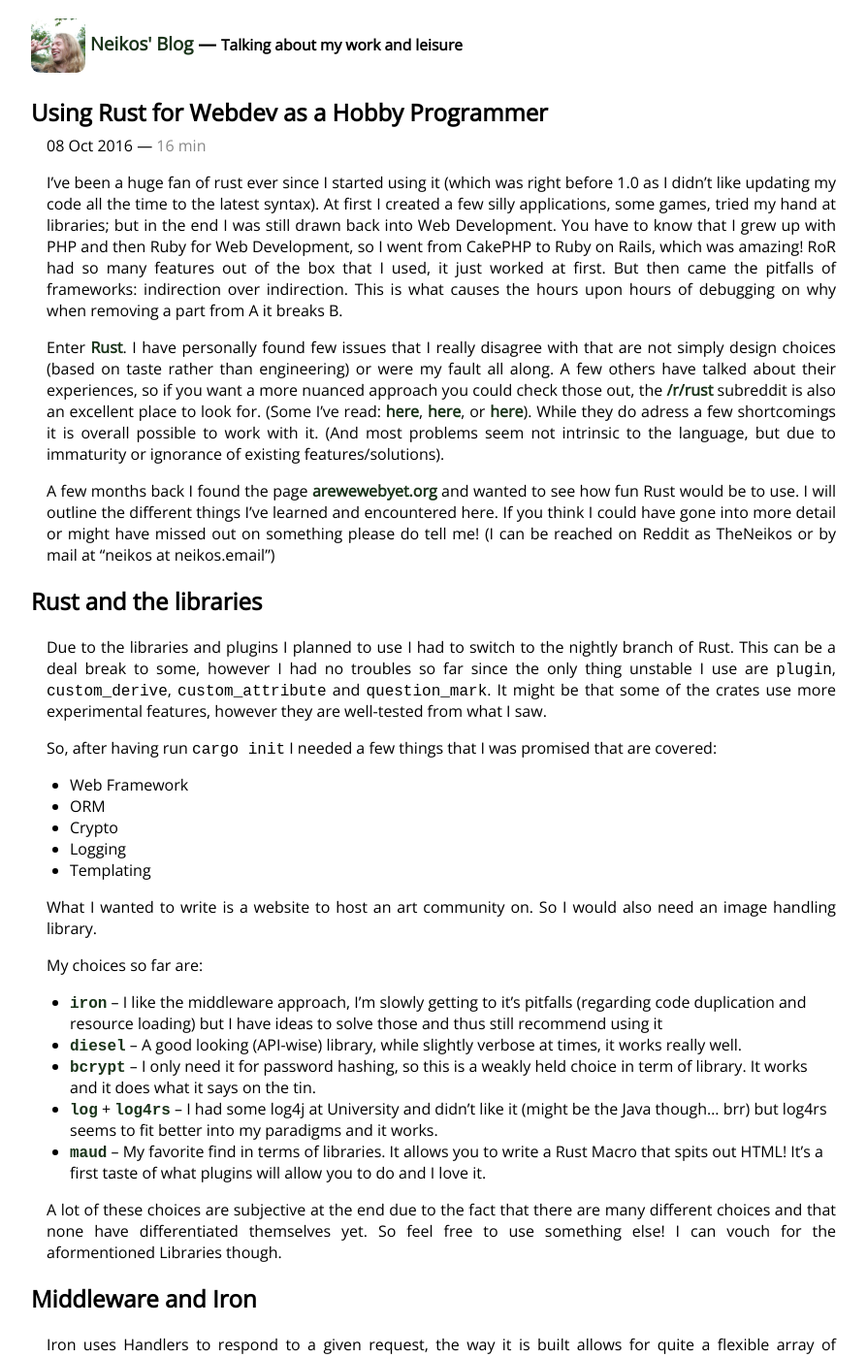
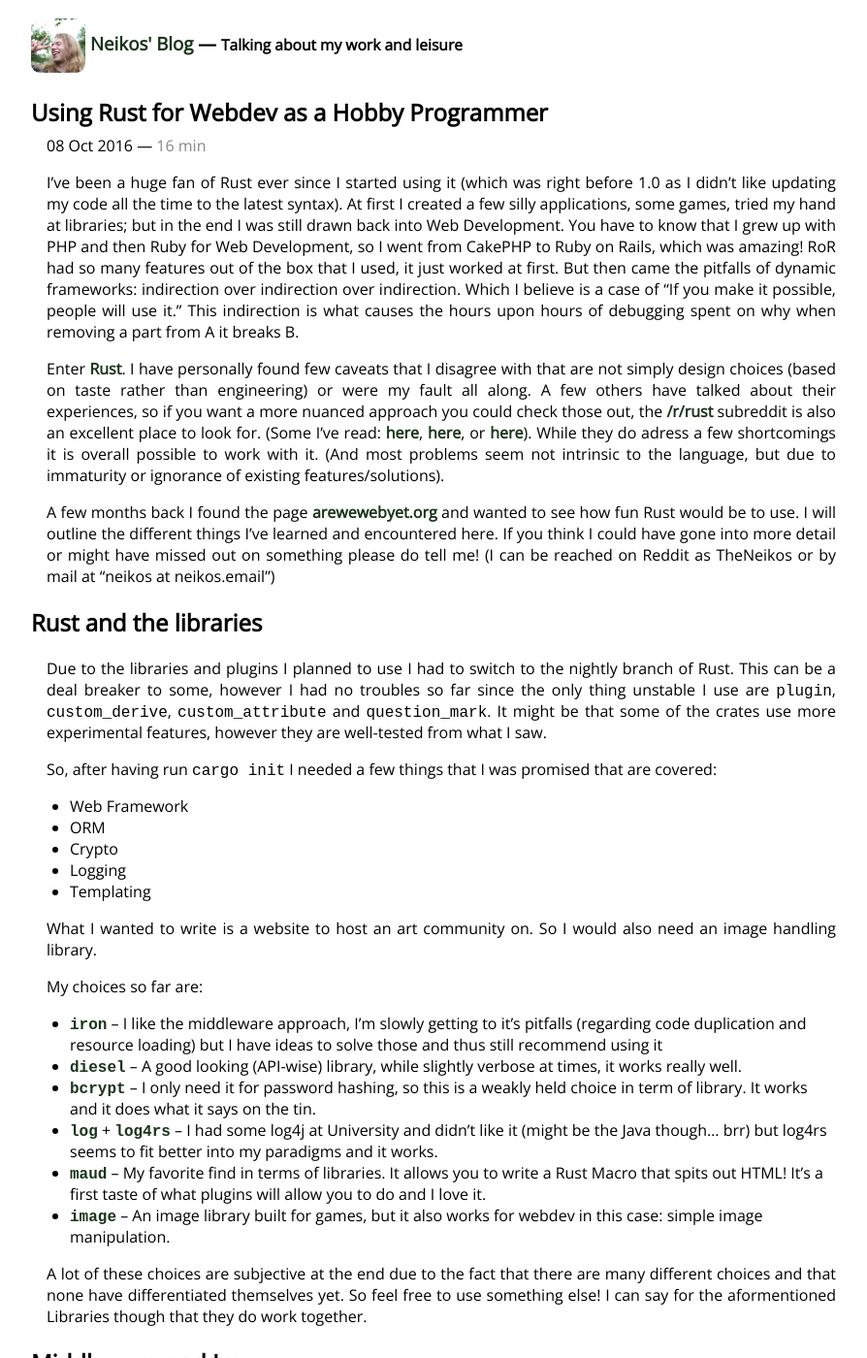
Before and after one commit to TheNeikos/TheNeikos.github.io, a Jekyll site: the page built from _posts/2016-10-08-Using_Rust_for_Webdev_as_a_Hobby_Programmer.md, in a window 1280 px wide and 1400 px high. Shown: the whole window at 97% size, without its empty margins (193-1087 px from the left). Built offline with Jekyll 4.4.1, drawn with Linux system fonts in a browser that asks for light colours; some of the changed text lies outside the part shown.

Commit message:
Update post about rust webdev

````diff
--- a/_posts/2016-10-08-Using_Rust_for_Webdev_as_a_Hobby_Programmer.md
+++ b/_posts/2016-10-08-Using_Rust_for_Webdev_as_a_Hobby_Programmer.md
@@ -4,21 +4,23 @@
 title: Using Rust for Webdev as a Hobby Programmer
 ---
 
-I've been a huge fan of rust ever since I started using it (which was right
+I've been a huge fan of Rust ever since I started using it (which was right
 before 1.0 as I didn't like updating my code all the time to the latest syntax).
 At first I created a few silly applications, some games, tried my hand at
 libraries; but in the end I was still drawn back into Web Development.
 You have to know that I grew up with PHP and then Ruby for Web Development, so I
 went from CakePHP to Ruby on Rails, which was amazing! RoR had so many features
 out of the box that I used, it just worked at first.
-But then came the pitfalls of frameworks: indirection over indirection.
-This is what causes the hours upon hours of debugging on why when removing a
-part from A it breaks B.
+But then came the pitfalls of dynamic frameworks: indirection over indirection
+over indirection. Which I believe is a case of "If you make it possible, people
+will use it."
+This indirection is what causes the hours upon hours of debugging spent on why
+when removing a part from A it breaks B.
 
-Enter [Rust][2]. I have personally found few issues that I really disagree with
-that are not simply design choices (based on taste rather than engineering) or
-were my fault all along. A few others have talked about their experiences, so if
-you want a more nuanced approach you could check those out, the [/r/rust][6]
+Enter [Rust][2]. I have personally found few caveats that I disagree with that
+are not simply design choices (based on taste rather than engineering) or were
+my fault all along. A few others have talked about their experiences, so if you
+want a more nuanced approach you could check those out, the [/r/rust][6]
 subreddit is also an excellent place to look for. (Some I've read: [here][3],
 [here][4], or [here][5]). While they do adress a few shortcomings it is overall
 possible to work with it. (And most problems seem not intrinsic to the language,
@@ -34,7 +36,7 @@
 ## Rust and the libraries
 
 Due to the libraries and plugins I planned to use I had to switch to the nightly
-branch of Rust. This can be a deal break to some, however I had no troubles so
+branch of Rust. This can be a deal breaker to some, however I had no troubles so
 far since the only thing unstable I use are `plugin`, `custom_derive`,
 `custom_attribute` and `question_mark`. It might be that some of the crates use
 more experimental features, however they are well-tested from what I saw.
@@ -53,23 +55,26 @@
 
 My choices so far are:
 
-- [`iron`][iron] -- I like the middleware approach, I'm slowly getting to it's pitfalls
-  (regarding code duplication and resource loading) but I have ideas to solve
-  those and thus still recommend using it
-- [`diesel`][diesel] -- A good looking (API-wise) library, while slightly verbose at
-  times, it works really well.
-- [`bcrypt`][bcrypt] -- I only need it for password hashing, so this is a weakly held
-  choice in term of library. It works and it does what it says on the tin.
-- [`log`][log] + [`log4rs`][log4rs] -- I had some log4j at University and didn't like it (might
-  be the Java though... brr) but log4rs seems to fit better into my paradigms
-  and it works.
-- [`maud`][maud] -- My favorite find in terms of libraries. It allows you to write a
-  Rust Macro that spits out HTML! It's a first taste of what plugins will allow
-  you to do and I love it.
+- [`iron`][iron] -- I like the middleware approach, I'm slowly getting to it's
+  pitfalls (regarding code duplication and resource loading) but I have ideas to
+  solve those and thus still recommend using it
+- [`diesel`][diesel] -- A good looking (API-wise) library, while slightly
+  verbose at times, it works really well.
+- [`bcrypt`][bcrypt] -- I only need it for password hashing, so this is a weakly
+  held choice in term of library. It works and it does what it says on the tin.
+- [`log`][log] + [`log4rs`][log4rs] -- I had some log4j at University and didn't
+  like it (might be the Java though... brr) but log4rs seems to fit better into
+  my paradigms and it works.
+- [`maud`][maud] -- My favorite find in terms of libraries. It allows you to
+  write a Rust Macro that spits out HTML! It's a first taste of what plugins
+  will allow you to do and I love it.
+- [`image`][image] -- An image library built for games, but it also works for
+  webdev in this case: simple image manipulation.
 
 A lot of these choices are subjective at the end due to the fact that there are
 many different choices and that none have differentiated themselves yet. So feel
-free to use something else! I can vouch for the aformentioned Libraries though.
+free to use something else! I can say for the aformentioned Libraries though
+that they do work together.
 
 ## Middleware and Iron
 
@@ -198,7 +203,7 @@
 
 ## The ORM, Diesel (with r2d2)
 
-Diesel is a quite ergonomic compiler plugin that allows one to specify rust
+Diesel is a quite ergonomic compiler plugin that allows one to specify Rust
 structs for given database tables. I've only used it in conjunction with
 Postgres so I cannot say anything about other backends.
 
@@ -206,7 +211,7 @@
 
 There are a few steps to get Diesel up and running to be able to use it nicely:
 
-- Create a module that calls `infer_schema!(<DATABASE_URL>)` to generate rust
+- Create a module that calls `infer_schema!(<DATABASE_URL>)` to generate Rust
   code for your database
 - Create a Struct to be used as a representation of a given table (examples
   below)
@@ -262,8 +267,8 @@
 ```
 
 It is important that the fields are in the same order as you have defined them
-in your Database. (This is an implementation problem that might be fixed in the
-Future so I've read) If you do not it will not compile.
+in your Database. This is an implementation problem that might be fixed in the
+Future so I've read, If you do not it will not compile.
 
 Then, you can start using it:
 
@@ -381,7 +386,7 @@
 # Conclusion
 
 All in all I think that it is quite possible to write Web Applications nicely.
-While one has to use Rust nightly with my choice of libraries once could use
+While one has to use Rust nightly with my choice of libraries one could also use
 diesel with syntex on the stable branch and substitute Maud with something like
 Horrorshow.
 
@@ -401,3 +406,4 @@
 [log]:https://github.com/rust-lang-nursery/log
 [log4rs]:https://github.com/sfackler/log4rs
 [maud]:https://github.com/lfairy/maud
+[image]:https://github.com/PistonDevelopers/image
````
